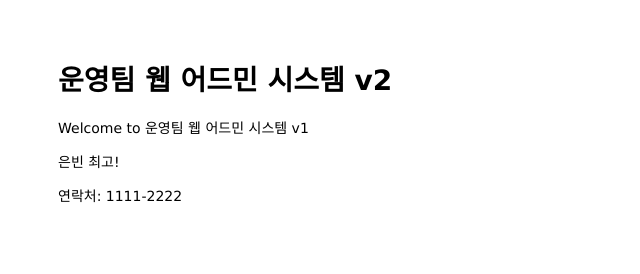
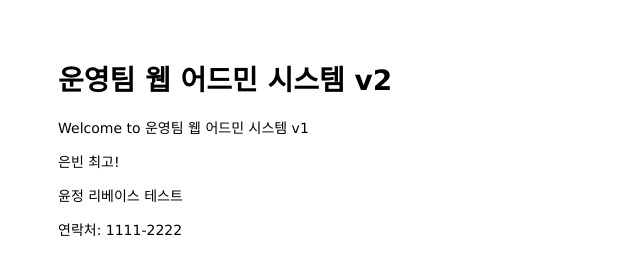
Before and after one commit to binbinbean/mastering-git-github, a website: page public/index.html in a window 1280 px wide. Shown: the whole page, without its empty margins (0-640 px from the left). Drawn offline with Linux system fonts and the light colour scheme.

Commit message:
Yunjeung rebase test

```diff
--- a/public/index.html
+++ b/public/index.html
@@ -8,6 +8,7 @@
     <h1>운영팀 웹 어드민 시스템 v2</h1>
     <p>Welcome to 운영팀 웹 어드민 시스템 v1</p>
     <p>은빈 최고!</p>
+    <p>윤정 리베이스 테스트</p>
   </body>
 
   <footer>
```
